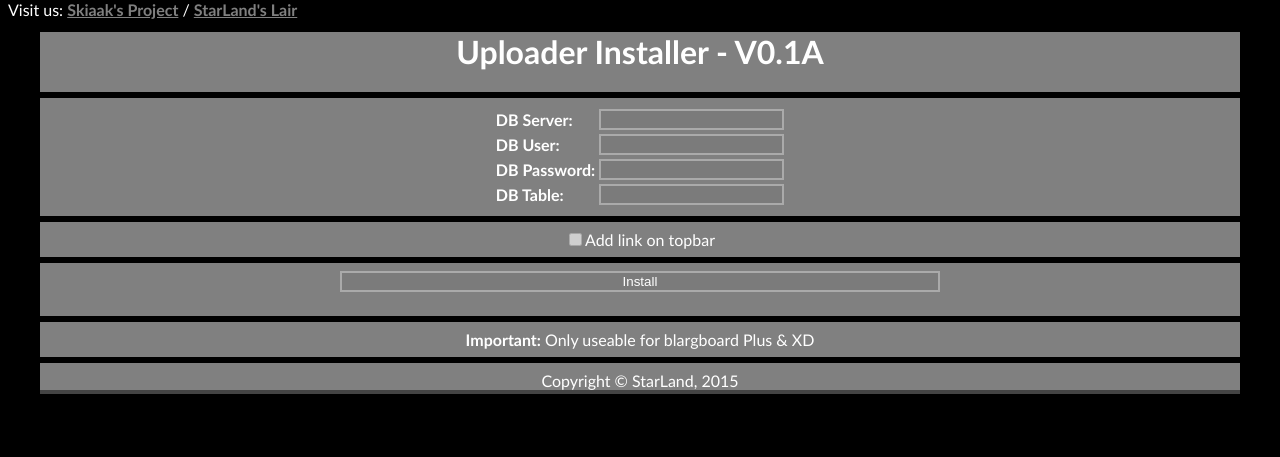
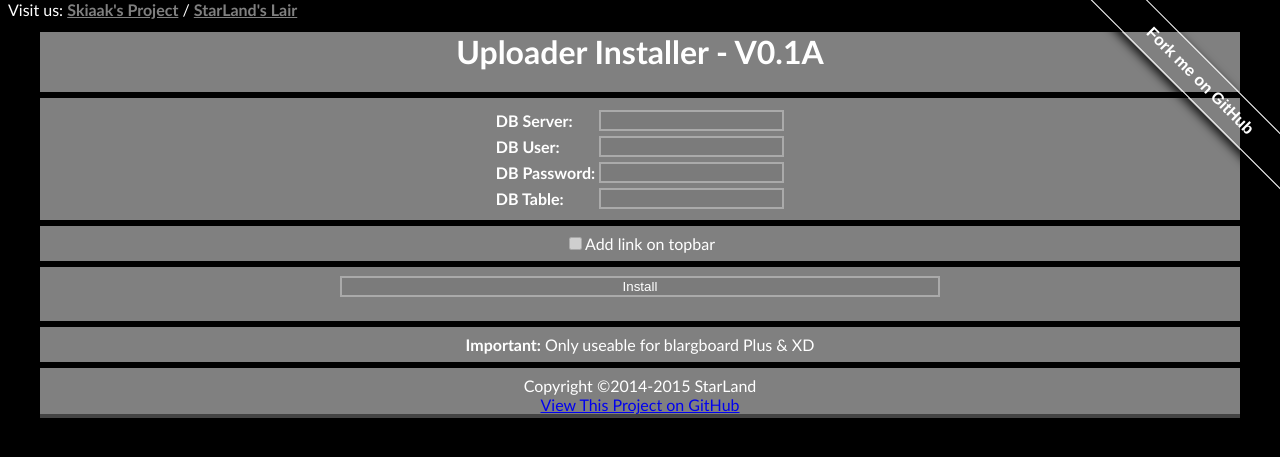
Before and after one commit to maorninja322/IceFile---Blargboard-Port, a PHP site: page / in a window 1280 px wide. Shown: the top 457 px of the page. Run offline with PHP 8.4, Linux system fonts and the light colour scheme.

Commit message:
Update index.php

```diff
--- a/installer/index.php
+++ b/installer/index.php
@@ -1,7 +1,10 @@
+<!DOCTYPE html>
+<html>
 <html lang="en">
 <head>
 <title>Uploader Installer</title>
-<style>
+<!--Fork me on GitHub banner--><style>#forkongithub a{background:#a;color:#fff;text-decoration:none;font-family:arial,sans-serif;text-align:center;font-weight:bold;padding:5px 40px;font-size:1rem;line-height:2rem;position:relative;transition:0.5s;}#forkongithub a:hover{background:#c11;color:#fff;}#forkongithub a::before,#forkongithub a::after{content:"";width:100%;display:block;position:absolute;top:1px;left:0;height:1px;background:#fff;}#forkongithub a::after{bottom:1px;top:auto;}@media screen and (min-width:800px){#forkongithub{position:fixed;display:block;top:0;right:0;width:200px;overflow:hidden;height:200px;z-index:9999;}#forkongithub a{width:200px;position:absolute;top:60px;right:-60px;transform:rotate(45deg);-webkit-transform:rotate(45deg);-ms-transform:rotate(45deg);-moz-transform:rotate(45deg);-o-transform:rotate(45deg);box-shadow:4px 4px 10px rgba(0,0,0,0.8);}}</style><span id="forkongithub"><a href="https://github.com/StarLand64/IceFile---Blargboard-Port">Fork me on GitHub</a></span>
+<style type="text/css">
 html, body { background: black; color: white; font-family: calibri; }
 div.main {
 	background: grey;
@@ -86,7 +89,8 @@ div#animation a {
 <input type="submit" name="submit" value="Install"></input><hr>
 <b>Important:</b> Only useable for blargboard Plus & XD
 <hr>
-Copyright &copy; StarLand, 2015
+Copyright &copy;2014-<?php echo date("Y"); ?> StarLand<br />
+<a href="https://github.com/StarLand64/IceFile---Blargboard-Port">View This Project on GitHub</a>
 </div>
 </form>
 </body>
```
